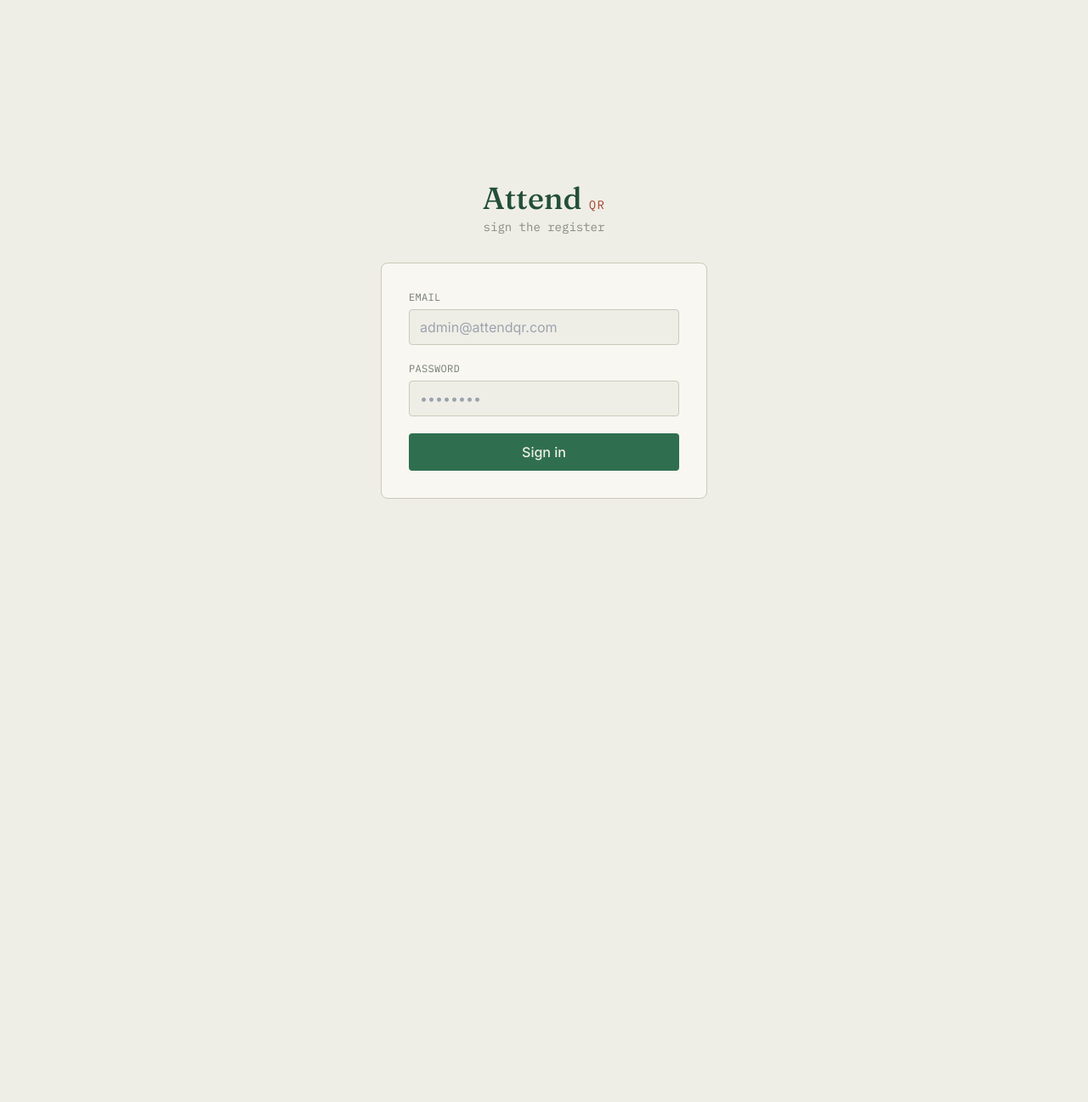
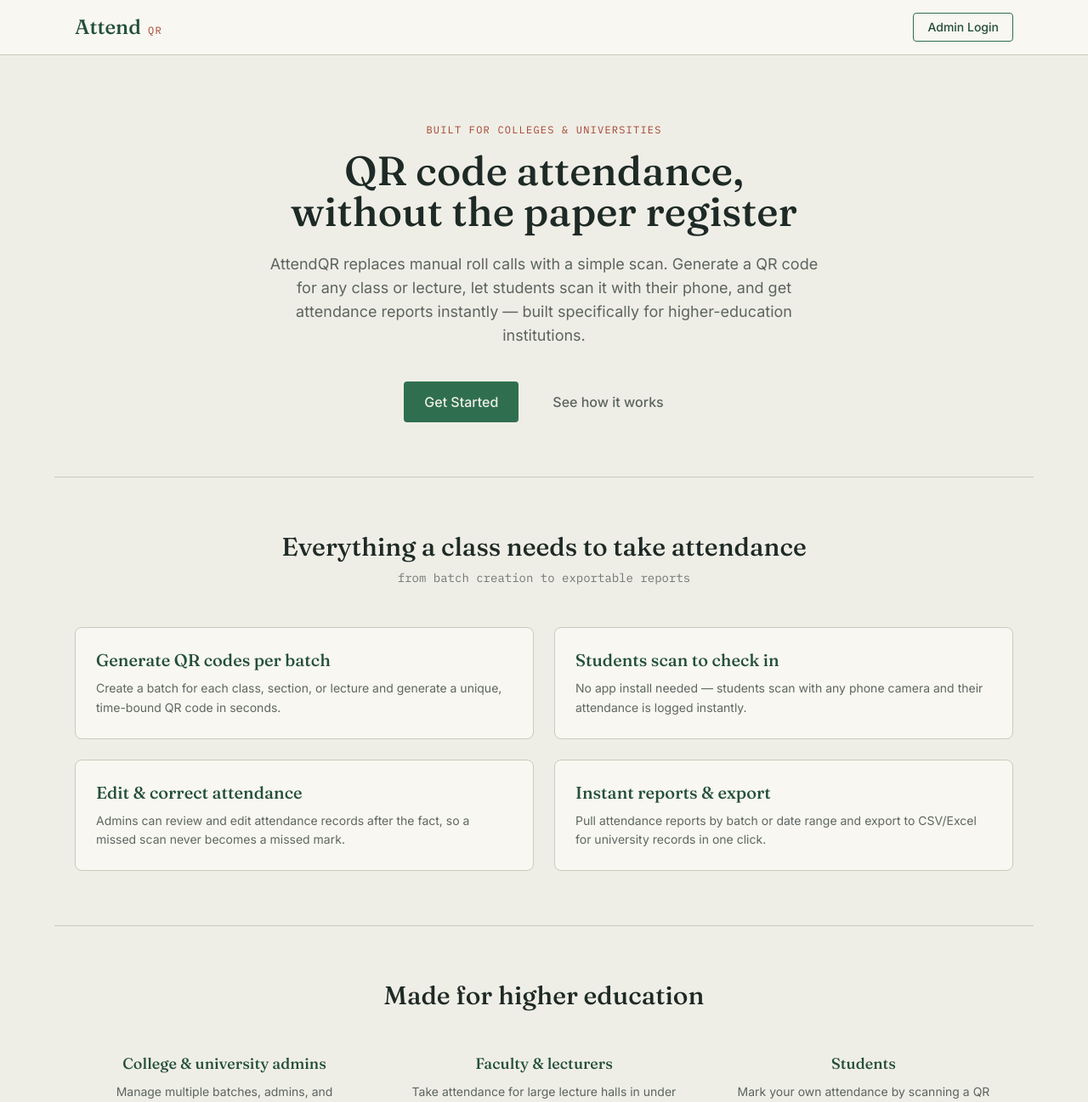
Before and after one commit to sahasmgawade-code/Updated-Attendance-Management-System, a React (Vite) app in the folder frontend/: page / in a window 1280 px wide. Before the commit this address led to /login. Shown: the top 1297 px of the page at 85% size. Before the commit the page ends 800 px from the top, so only its background shows below. Built offline with nearby package versions, Linux system fonts and the light colour scheme; no server answers.

Commit message:
SEO Optimization

```diff
--- a/frontend/index.html
+++ b/frontend/index.html
@@ -3,13 +3,58 @@
   <head>
     <meta charset="UTF-8" />
     <meta name="viewport" content="width=device-width, initial-scale=1.0" />
-    <title>AttendQR</title>
+
+    <!-- Primary SEO -->
+    <title>AttendQR — QR Code Attendance System for Colleges & Universities</title>
+    <meta name="description" content="AttendQR is a QR code-based attendance management system built for colleges and universities. Generate batch QR codes, let students scan to mark attendance, and export instant reports — no hardware, no paper registers." />
+    <meta name="keywords" content="QR attendance system, college attendance software, university attendance app, student attendance tracker, QR code attendance, digital attendance register" />
+    <meta name="author" content="AttendQR" />
+    <link rel="canonical" href="https://attendqr-frontend.onrender.com/" />
+    <meta name="robots" content="index, follow" />
+
+    <!-- Open Graph (Facebook, LinkedIn, WhatsApp previews) -->
+    <meta property="og:type" content="website" />
+    <meta property="og:title" content="AttendQR — QR Code Attendance System for Colleges & Universities" />
+    <meta property="og:description" content="Replace paper attendance registers with QR-based check-ins. Built for college and university admins, faculty, and students." />
+    <meta property="og:url" content="https://attendqr-frontend.onrender.com/" />
+    <meta property="og:site_name" content="AttendQR" />
+    <meta property="og:image" content="https://attendqr-frontend.onrender.com/og-image.png" />
+    <meta property="og:locale" content="en_US" />
+
+    <!-- Twitter Card -->
+    <meta name="twitter:card" content="summary_large_image" />
+    <meta name="twitter:title" content="AttendQR — QR Code Attendance System for Colleges & Universities" />
+    <meta name="twitter:description" content="Replace paper attendance registers with QR-based check-ins. Built for college and university admins, faculty, and students." />
+    <meta name="twitter:image" content="https://attendqr-frontend.onrender.com/og-image.png" />
+
     <link rel="preconnect" href="https://fonts.googleapis.com" />
     <link rel="preconnect" href="https://fonts.gstatic.com" crossorigin />
     <link
       href="https://fonts.googleapis.com/css2?family=Fraunces:opsz,wght@9..144,500;9..144,600;9..144,700&family=Inter:wght@400;500;600;700&family=IBM+Plex+Mono:wght@400;500&display=swap"
       rel="stylesheet"
     />
+
+    <!-- Structured data so Google understands what this product is -->
+    <script type="application/ld+json">
+    {
+      "@context": "https://schema.org",
+      "@type": "SoftwareApplication",
+      "name": "AttendQR",
+      "applicationCategory": "EducationApplication",
+      "operatingSystem": "Web",
+      "description": "QR code-based attendance management system for colleges and universities. Admins create batches and generate QR codes; students scan to mark attendance; faculty export reports instantly.",
+      "url": "https://attendqr-frontend.onrender.com/",
+      "audience": {
+        "@type": "EducationalAudience",
+        "educationalRole": "Colleges and Universities"
+      },
+      "offers": {
+        "@type": "Offer",
+        "price": "0",
+        "priceCurrency": "USD"
+      }
+    }
+    </script>
   </head>
   <body class="bg-paper">
     <div id="root"></div>
--- a/frontend/src/App.jsx
+++ b/frontend/src/App.jsx
@@ -2,6 +2,7 @@ import React from 'react';
 import { Routes, Route } from 'react-router-dom';
 import ProtectedRoute from './components/ProtectedRoute.jsx';
 import Layout from './components/Layout.jsx';
+import Landing from './pages/Landing.jsx';
 import Login from './pages/Login.jsx';
 import Dashboard from './pages/Dashboard.jsx';
 import AddBatch from './pages/AddBatch.jsx';
@@ -22,9 +23,10 @@ function StubPage({ title }) {
 export default function App() {
   return (
     <Routes>
+      <Route path="/" element={<Landing />} />
       <Route path="/login" element={<Login />} />
       <Route path="/scan/:token" element={<ScanAttendance />} />
-      <Route path="/" element={<ProtectedRoute><Layout><Dashboard /></Layout></ProtectedRoute>} />
+      <Route path="/dashboard" element={<ProtectedRoute><Layout><Dashboard /></Layout></ProtectedRoute>} />
       <Route path="/batches/new" element={<ProtectedRoute><Layout><AddBatch /></Layout></ProtectedRoute>} />
       <Route path="/students" element={<ProtectedRoute><Layout><Students /></Layout></ProtectedRoute>} />
       <Route path="/generate-qr" element={<ProtectedRoute><Layout><GenerateQr /></Layout></ProtectedRoute>} />
--- a/frontend/src/components/Layout.jsx
+++ b/frontend/src/components/Layout.jsx
@@ -16,12 +16,12 @@ export default function Layout({ children }) {
       <header className="border-b border-rule bg-card">
         <div className="max-w-6xl mx-auto px-6 h-16 flex items-center justify-between">
           <div className="flex items-center gap-8">
-            <button onClick={() => navigate('/')} className="flex items-baseline gap-2">
+            <button onClick={() => navigate('/dashboard')} className="flex items-baseline gap-2">
               <span className="font-display text-2xl font-600 text-forestDark">Attend</span>
               <span className="font-mono text-xs tracking-widest text-brick uppercase">QR</span>
             </button>
             <nav className="hidden md:flex items-center gap-1">
-              <NavLink to="/" end className={navLinkClass}>Dashboard</NavLink>
+              <NavLink to="/dashboard" end className={navLinkClass}>Dashboard</NavLink>
               <NavLink to="/generate-qr" className={navLinkClass}>Generate QR</NavLink>
               <NavLink to="/edit-attendance" className={navLinkClass}>Edit Attendance</NavLink>
               <NavLink to="/reports" className={navLinkClass}>Reports</NavLink>
--- a/frontend/src/components/ProtectedRoute.jsx
+++ b/frontend/src/components/ProtectedRoute.jsx
@@ -6,7 +6,7 @@ export default function ProtectedRoute({ children, superAdminOnly = false }) {
   const { admin } = useAuth();
 
   if (!admin) return <Navigate to="/login" replace />;
-  if (superAdminOnly && admin.role !== 'super_admin') return <Navigate to="/" replace />;
+  if (superAdminOnly && admin.role !== 'super_admin') return <Navigate to="/dashboard" replace />;
 
   return children;
 }
--- a/frontend/src/pages/AddBatch.jsx
+++ b/frontend/src/pages/AddBatch.jsx
@@ -152,7 +152,7 @@ export default function AddBatch() {
           )}
         </div>
         <button
-          onClick={() => navigate('/')}
+          onClick={() => navigate('/dashboard')}
           className="bg-forest text-paper rounded px-6 py-2.5 font-medium hover:bg-forestDark transition-colors"
         >
           Go to Dashboard
@@ -274,7 +274,7 @@ export default function AddBatch() {
           {creating ? 'Creating…' : 'Create Batch'}
         </button>
         <button
-          onClick={() => navigate('/')}
+          onClick={() => navigate('/dashboard')}
           className="px-6 py-2.5 font-medium rounded border border-rule text-ink/70 hover:bg-ink/5 transition-colors"
         >
           Cancel
--- /dev/null
+++ b/frontend/src/pages/Landing.jsx
@@ -0,0 +1,156 @@
+import React from 'react';
+import { Navigate, Link } from 'react-router-dom';
+import { useAuth } from '../context/AuthContext.jsx';
+
+const features = [
+  {
+    title: 'Generate QR codes per batch',
+    desc: 'Create a batch for each class, section, or lecture and generate a unique, time-bound QR code in seconds.',
+  },
+  {
+    title: 'Students scan to check in',
+    desc: 'No app install needed — students scan with any phone camera and their attendance is logged instantly.',
+  },
+  {
+    title: 'Edit & correct attendance',
+    desc: 'Admins can review and edit attendance records after the fact, so a missed scan never becomes a missed mark.',
+  },
+  {
+    title: 'Instant reports & export',
+    desc: 'Pull attendance reports by batch or date range and export to CSV/Excel for university records in one click.',
+  },
+];
+
+const audience = [
+  {
+    title: 'College & university admins',
+    desc: 'Manage multiple batches, admins, and departments from a single dashboard.',
+  },
+  {
+    title: 'Faculty & lecturers',
+    desc: 'Take attendance for large lecture halls in under a minute — no roll call needed.',
+  },
+  {
+    title: 'Students',
+    desc: 'Mark your own attendance by scanning a QR code at the start of class, from your own phone.',
+  },
+];
+
+export default function Landing() {
+  const { admin } = useAuth();
+
+  // Logged-in users should land on their dashboard, not the marketing page.
+  if (admin) return <Navigate to="/dashboard" replace />;
+
+  return (
+    <div className="min-h-screen bg-paper">
+      {/* Header */}
+      <header className="border-b border-rule bg-card">
+        <div className="max-w-6xl mx-auto px-6 h-16 flex items-center justify-between">
+          <div className="flex items-baseline gap-2">
+            <span className="font-display text-2xl font-600 text-forestDark">Attend</span>
+            <span className="font-mono text-xs tracking-widest text-brick uppercase">QR</span>
+          </div>
+          <Link
+            to="/login"
+            className="px-4 py-1.5 text-sm font-medium rounded border border-forest text-forestDark hover:bg-forest hover:text-paper transition-colors"
+          >
+            Admin Login
+          </Link>
+        </div>
+      </header>
+
+      {/* Hero */}
+      <section className="max-w-4xl mx-auto px-6 pt-20 pb-16 text-center">
+        <p className="font-mono text-xs tracking-widest uppercase text-brick mb-4">
+          Built for colleges &amp; universities
+        </p>
+        <h1 className="font-display text-4xl sm:text-5xl font-700 text-ink leading-tight mb-6">
+          QR code attendance,<br className="hidden sm:block" /> without the paper register
+        </h1>
+        <p className="text-lg text-ink/70 max-w-2xl mx-auto mb-10">
+          AttendQR replaces manual roll calls with a simple scan. Generate a QR
+          code for any class or lecture, let students scan it with their
+          phone, and get attendance reports instantly — built specifically
+          for higher-education institutions.
+        </p>
+        <div className="flex items-center justify-center gap-4">
+          <Link
+            to="/login"
+            className="px-6 py-3 bg-forest text-paper rounded font-medium hover:bg-forestDark transition-colors"
+          >
+            Get Started
+          </Link>
+          <a
+            href="#features"
+            className="px-6 py-3 rounded font-medium text-ink/70 hover:text-ink transition-colors"
+          >
+            See how it works
+          </a>
+        </div>
+      </section>
+
+      {/* Features */}
+      <section id="features" className="max-w-6xl mx-auto px-6 py-16 border-t border-rule">
+        <h2 className="font-display text-3xl font-600 text-ink text-center mb-2">
+          Everything a class needs to take attendance
+        </h2>
+        <p className="text-center text-ink/60 mb-12 font-mono text-sm">
+          from batch creation to exportable reports
+        </p>
+        <div className="grid sm:grid-cols-2 gap-6">
+          {features.map((f) => (
+            <div key={f.title} className="bg-card border border-rule rounded-lg p-6">
+              <h3 className="font-display text-xl font-600 text-forestDark mb-2">
+                {f.title}
+              </h3>
+              <p className="text-sm text-ink/70 leading-relaxed">{f.desc}</p>
+            </div>
+          ))}
+        </div>
+      </section>
+
+      {/* Who it's for */}
+      <section className="max-w-6xl mx-auto px-6 py-16 border-t border-rule">
+        <h2 className="font-display text-3xl font-600 text-ink text-center mb-12">
+          Made for higher education
+        </h2>
+        <div className="grid sm:grid-cols-3 gap-6">
+          {audience.map((a) => (
+            <div key={a.title} className="text-center px-4">
+              <h3 className="font-display text-lg font-600 text-forestDark mb-2">
+                {a.title}
+              </h3>
+              <p className="text-sm text-ink/70 leading-relaxed">{a.desc}</p>
+            </div>
+          ))}
+        </div>
+      </section>
+
+      {/* CTA */}
+      <section className="max-w-4xl mx-auto px-6 py-20 text-center border-t border-rule">
+        <h2 className="font-display text-3xl font-600 text-ink mb-4">
+          Ready to digitize your attendance register?
+        </h2>
+        <p className="text-ink/70 mb-8">
+          Sign in as an admin to create your first batch and generate a QR code.
+        </p>
+        <Link
+          to="/login"
+          className="inline-block px-6 py-3 bg-forest text-paper rounded font-medium hover:bg-forestDark transition-colors"
+        >
+          Admin Login
+        </Link>
+      </section>
+
+      {/* Footer */}
+      <footer className="border-t border-rule bg-card">
+        <div className="max-w-6xl mx-auto px-6 py-8 text-center">
+          <p className="font-mono text-xs text-ink/50">
+            AttendQR — QR code attendance management for colleges &amp; universities
+          </p>
+        </div>
+      </footer>
+    </div>
+  );
+}
--- a/frontend/src/pages/Login.jsx
+++ b/frontend/src/pages/Login.jsx
@@ -16,7 +16,7 @@ export default function Login() {
     setLoading(true);
     try {
       await login(email, password);
-      navigate('/');
+      navigate('/dashboard');
     } catch (err) {
       setError(err.message || 'Login failed');
     } finally {
```
Also changed, not shown: frontend/public/robots.txt (added), 1 other file (tests, documents, lock files or other folders).
